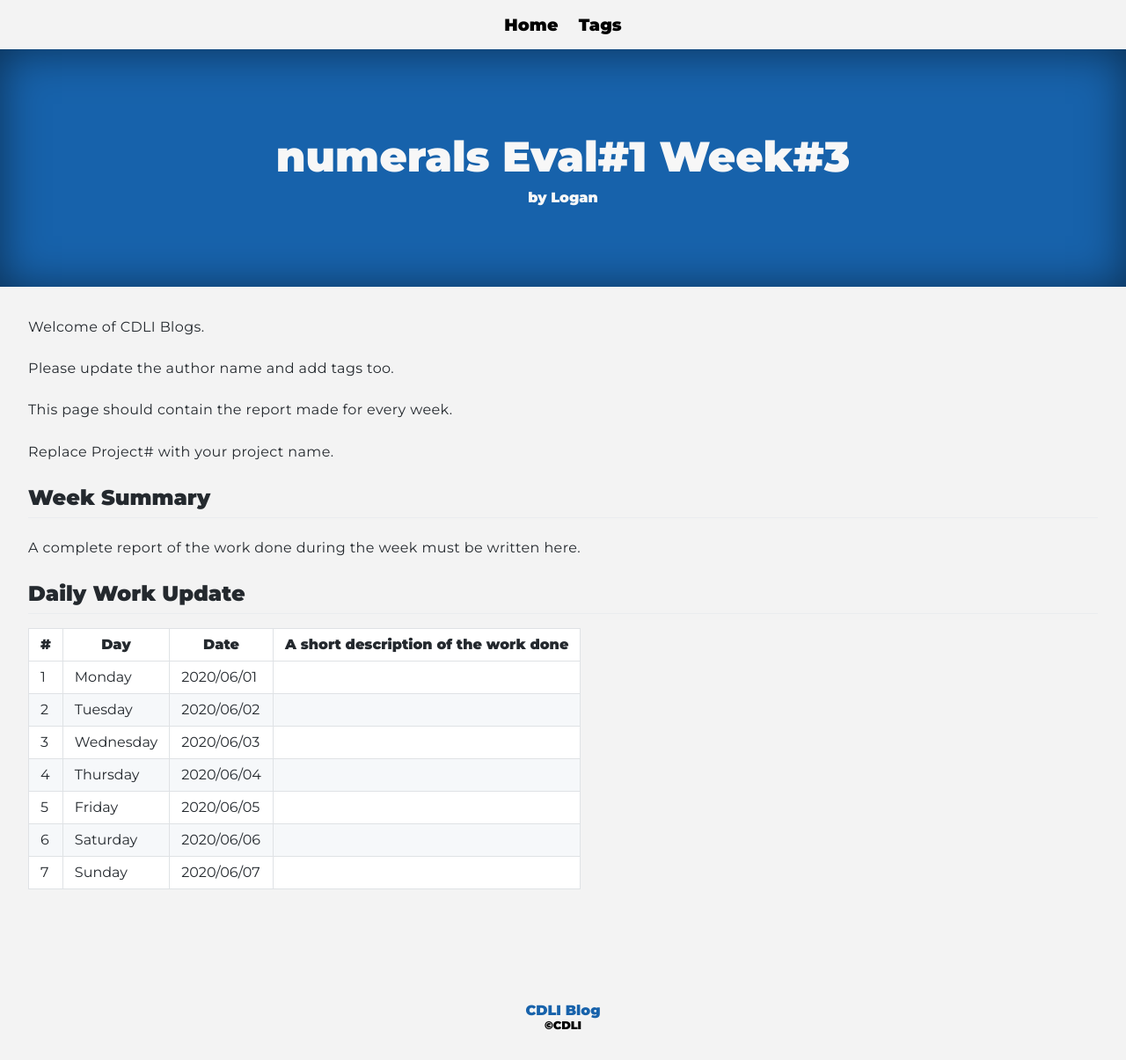
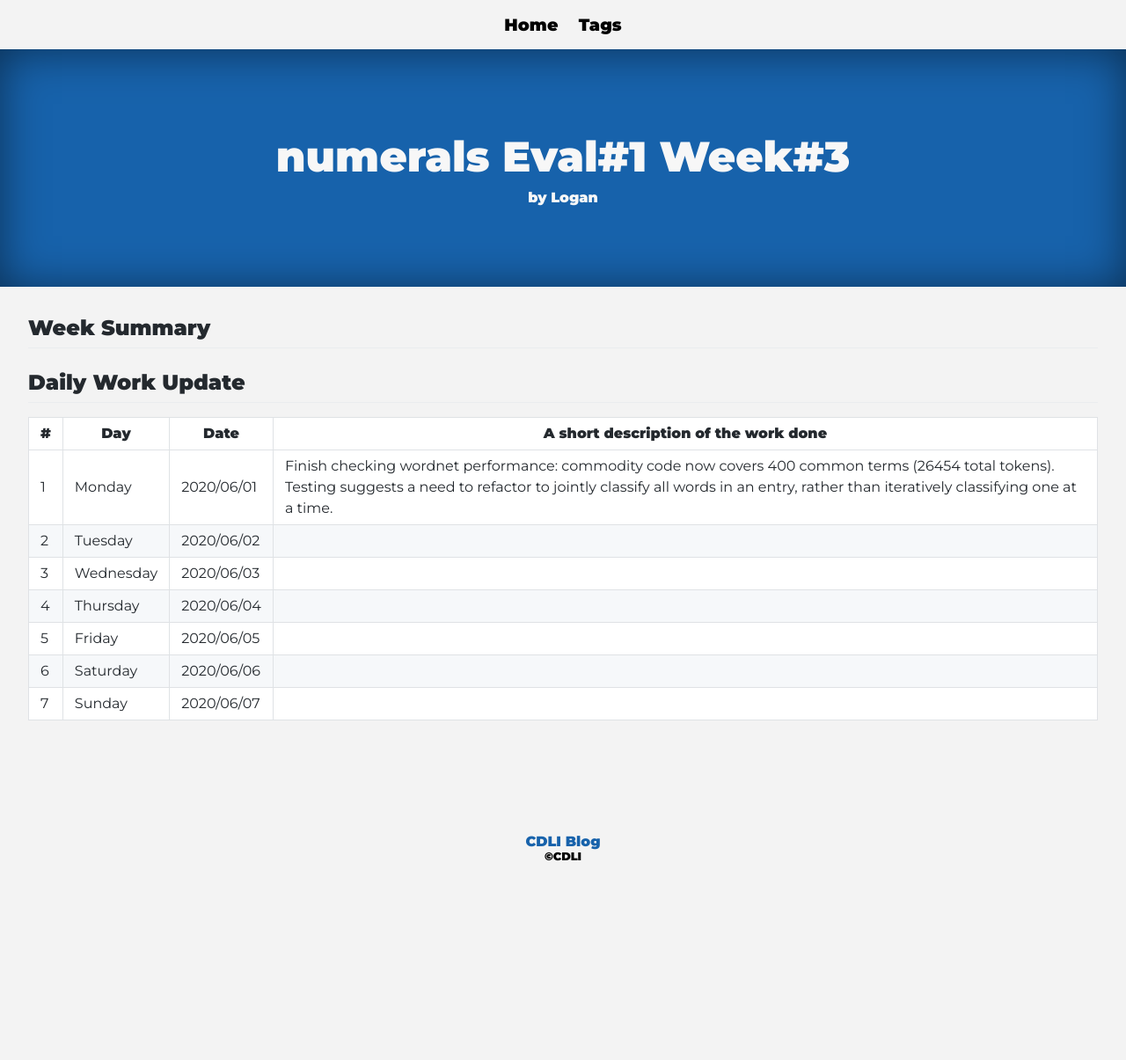
Before and after one commit to cdli-gh/blog, a Jekyll site: the page built from _blog/gsoc20/numerals/posts/03_week3.md, in a window 1280 px wide. Shown: the whole page at 88% size. Built offline with Jekyll 4.4.1, drawn with Linux system fonts in a browser that asks for light colours; Markdown is read by kramdown in place of the engine named in the settings; after the commit the page ends 1013 px from its top, so only the background shows below that.

Commit message:
Update weekly report for numerals project, 15 Jun

```diff
--- a/_blog/gsoc20/numerals/posts/03_week3.md
+++ b/_blog/gsoc20/numerals/posts/03_week3.md
@@ -4,24 +4,15 @@ title: numerals Eval#1 Week#3
 author: "Logan"
 tags: ["week","gsoc","gsoc2020","numerals","eval#1","week#3"]
 ---
-Welcome of CDLI Blogs.
-
-Please update the author name and add tags too.
-
-This page should contain the report made for every week.
-
-Replace Project# with your project name.
 
 ## Week Summary
-
-A complete report of the work done during the week must be written here.
 
 
 ## Daily Work Update
 
 |\#|Day|Date|A short description of the work done|
 |---	|---	|---	|---	|
-|1   	| Monday 	|   2020/06/01	|   	|
+|1   	| Monday 	|   2020/06/01	| Finish checking wordnet performance: commodity code now covers 400 common terms (26454 total tokens). Testing suggests a need to refactor to jointly classify all words in an entry, rather than iteratively classifying one at a time.   	|
 |2   	| Tuesday  	|   2020/06/02	|   	|
 |3   	| Wednesday  	|  2020/06/03 	|   	|
 |4   	| Thursday  	|   2020/06/04	|   	|
```
